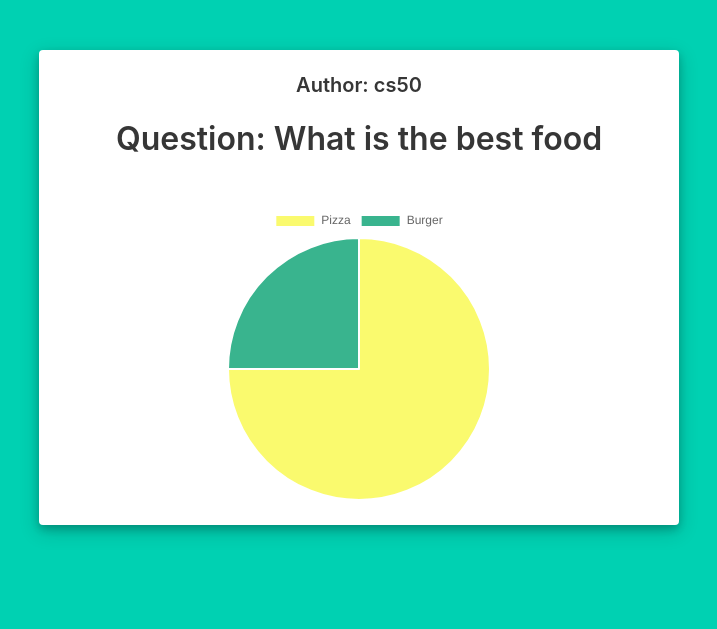
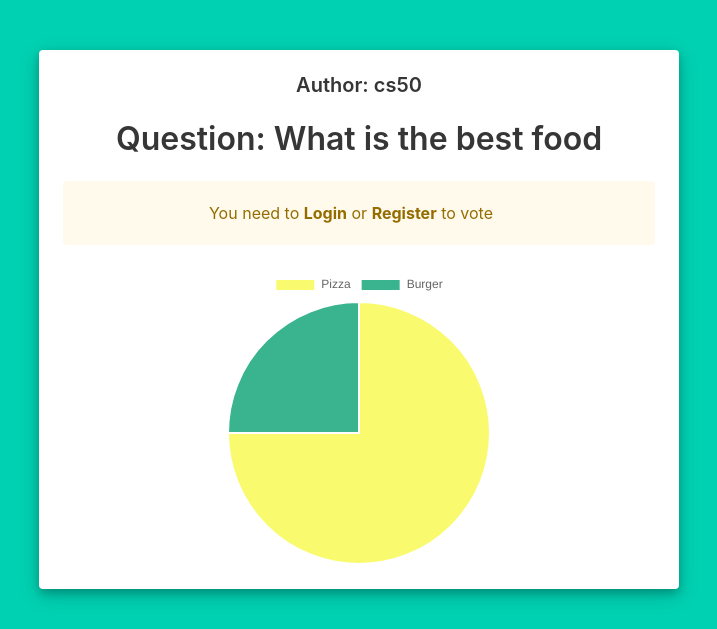
Before and after one commit to Antonekk/Cs50-Final-Project, a Django app: a page that uses final/Pollapp/templates/Pollapp/poll_page.html in a window 1280 px wide. Shown: the part 86-715 px from the top of the page, without its empty margins (281-998 px from the left). Run offline with Django 4.2, Linux system fonts and the light colour scheme; data comes from the database, SQL or seed files in the repository; both versions use the stored data as it was after the commit; some libraries are stand-ins or nearby versions.

Commit message:
added information that user needs to be logged to vote in polls

```diff
--- a/final/Pollapp/templates/Pollapp/poll_page.html
+++ b/final/Pollapp/templates/Pollapp/poll_page.html
@@ -55,7 +55,12 @@
                         {% endfor %}
 
                 </table>
+                {% else %}
+                <div class="notification is-warning is-light">
+                  You need to <strong>Login</strong> or <strong>Register</strong> to vote
+                </div>
                 {% endif %}
+
             </div>
           </div>
 
```
Also changed, not shown: final/db.sqlite3.
